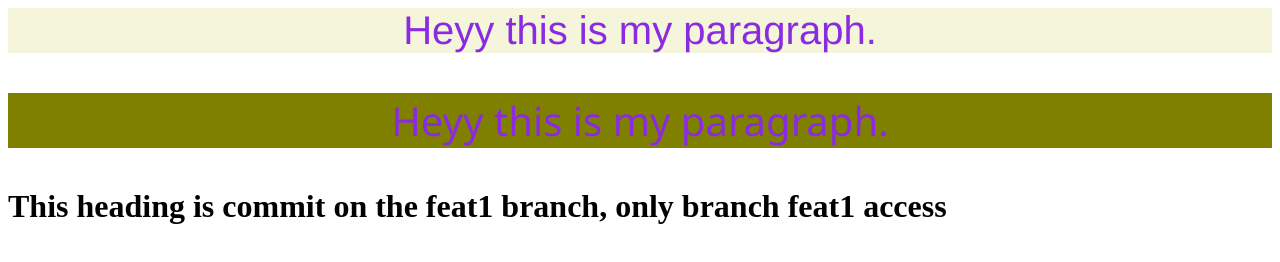
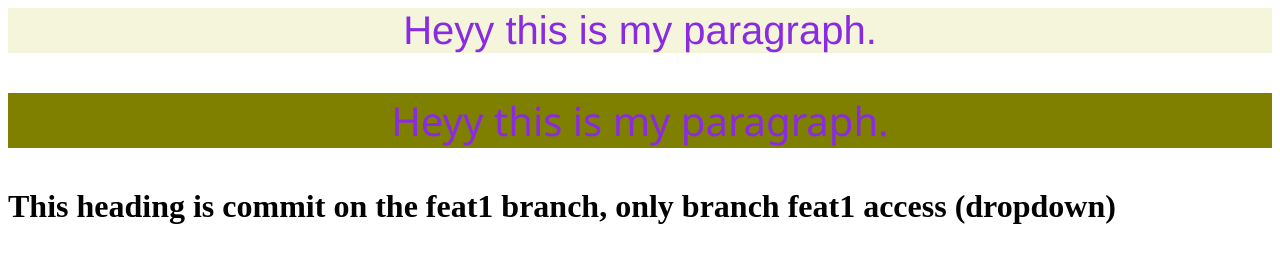
Before and after one commit to Sumit1164/LocalRepo, a plain HTML site: page index.html in a window 1280 px wide. Drawn offline with Linux system fonts and the light colour scheme.

Commit message:
Add dropdown

```diff
--- a/index.html
+++ b/index.html
@@ -1,4 +1,4 @@
 <p class="a">Heyy this is my paragraph.</p>
 <link rel="stylesheet" href="style.css">
 <p class="r">Heyy this is my paragraph.</p>
-<h1>This heading is commit on the feat1 branch, only branch feat1 access</h1>
+<h1>This heading is commit on the feat1 branch, only branch feat1 access (dropdown)</h1>
```
